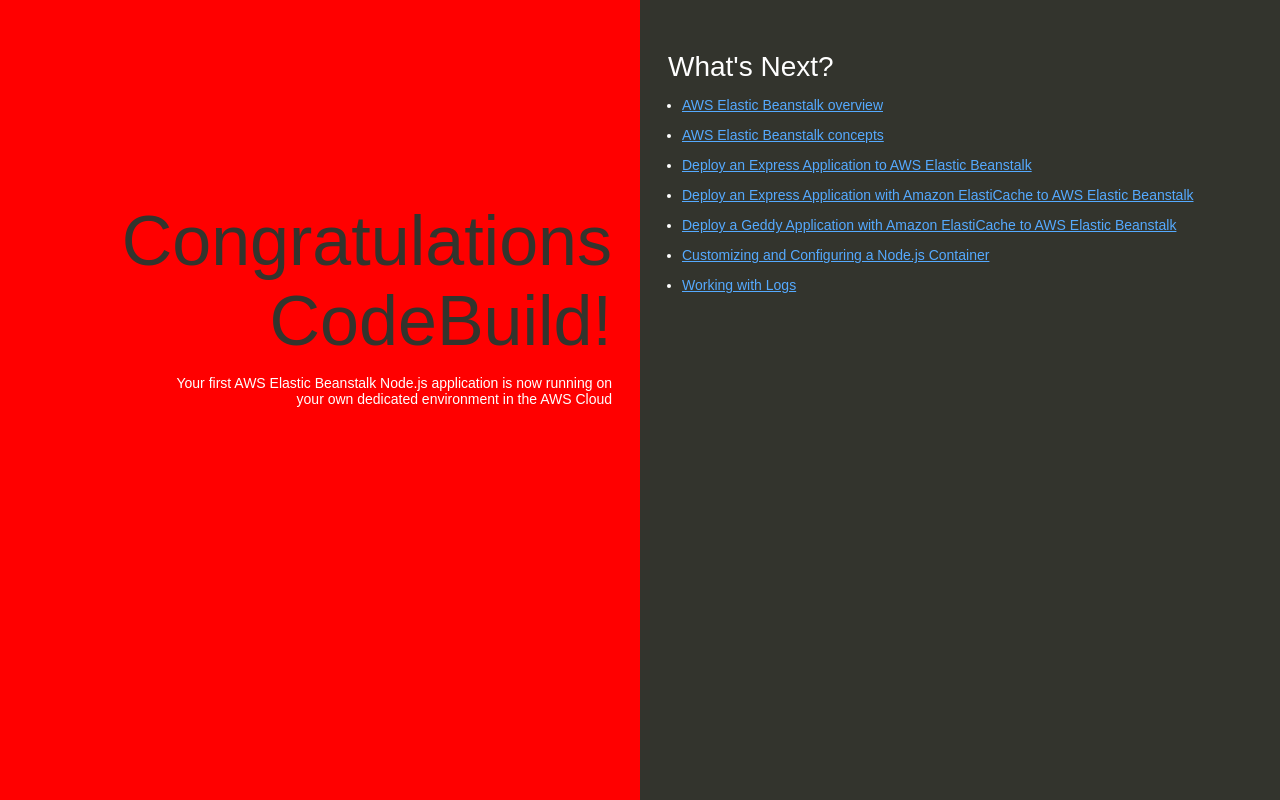
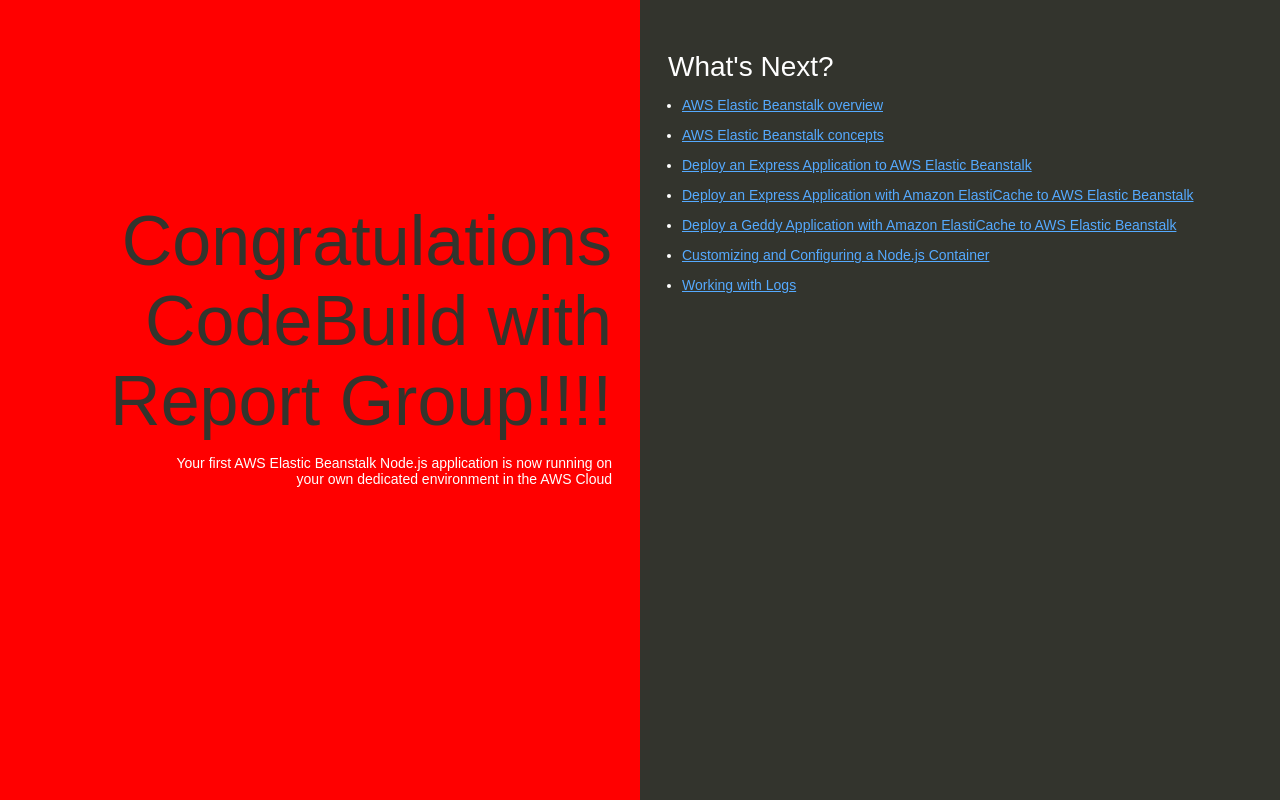
Before and after one commit to iat-org/my-nodejs-app, a website: page index.html in a window 1280 px wide. Drawn offline with Linux system fonts and the light colour scheme.

Commit message:
Update index.html

```diff
--- a/index.html
+++ b/index.html
@@ -74,7 +74,7 @@
   </head>
   <body>
     <div class="textColumn">
-      <h1>Congratulations CodeBuild!</h1>
+      <h1>Congratulations CodeBuild with Report Group!!!!</h1>
       <p>Your first AWS Elastic Beanstalk Node.js application is now running on your own dedicated environment in the AWS Cloud</p>
     </div>
     <div class="linksColumn">
```
